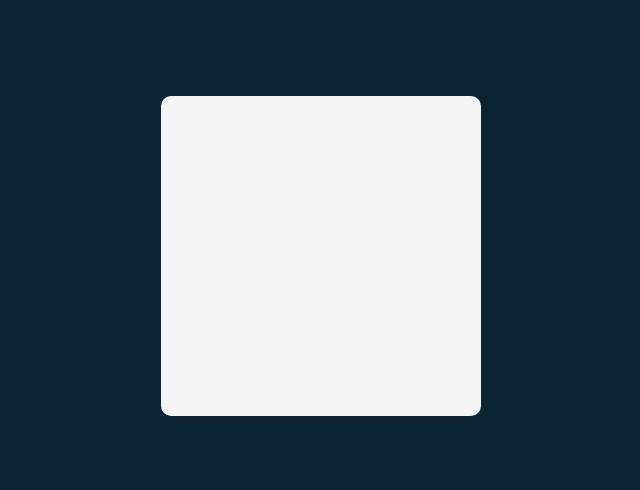
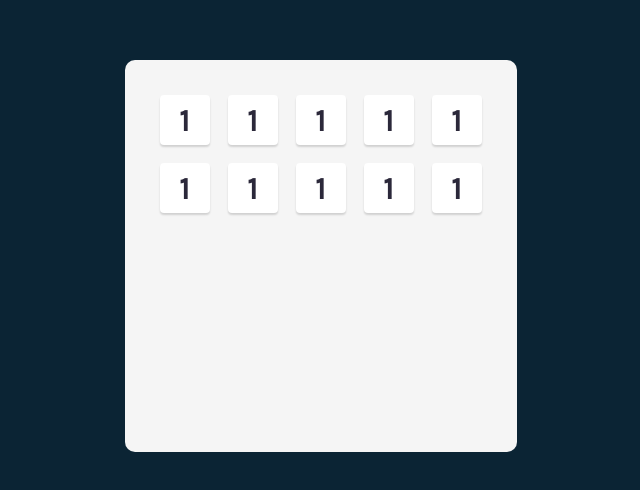
Before and after one commit to nathansoussana/tenzies, a React (Vite) app: page / in a window 1280 px wide. Shown: the part 144-634 px from the top of the page, without its empty margins (319-959 px from the left). Built offline with nearby package versions, Linux system fonts and the light colour scheme.

Commit message:
Created die component and dice container

```diff
--- a/src/css/styles.css
+++ b/src/css/styles.css
@@ -1,9 +1,11 @@
 * {
   box-sizing: border-box;
+  font-family: "Karla", sans-serif;
 }
 
 body {
   margin: 0;
+  padding: 20px;
   background: #0B2434;
   display: flex;
   justify-content: center;
@@ -12,11 +14,31 @@ body {
 }
 
 main {
-  width: 320px;
+  max-width: 100%;
   aspect-ratio: 1;
   padding: 35px;
   border-radius: 10px;
   background: #F5F5F5;
 }
 
+.dice-container {
+  display: grid;
+  grid-template-columns: repeat(5, 1fr);
+  grid-gap: 18px;
+}
+
+.die {
+  display: flex;
+  justify-content: center;
+  align-items: center;
+  width: 50px;
+  aspect-ratio: 1;
+  border-radius: 4px;
+  box-shadow: 0 2px 2px 0 rgba(0, 0, 0, 0.15);
+  background: #FFFFFF;
+  font-size: 2em;
+  font-weight: 700;
+  color: #2B283A;
+}
+
 /*# sourceMappingURL=styles.css.map */
--- a/src/css/styles.sass
+++ b/src/css/styles.sass
@@ -9,12 +9,14 @@ $white: #FFFFFF
 $green: #59E391
 $gray: #F5F5F5
 
-// General styles
+// General
 *
   box-sizing: border-box
+  font-family: 'Karla', sans-serif
 
 body
   margin: 0
+  padding: 20px
   background: $dark-bgd
   display: flex
   justify-content: center
@@ -22,8 +24,27 @@ body
   height: 100vh
 
 main
-  width: 320px
+  max-width: 100%
   aspect-ratio: 1
   padding: 35px
   border-radius: 10px
   background: $gray
+
+// Die
+.dice-container
+  display: grid
+  grid-template-columns: repeat(5, 1fr)
+  grid-gap: 18px
+
+.die
+  display: flex
+  justify-content: center
+  align-items: center
+  width: 50px
+  aspect-ratio: 1
+  border-radius: 4px
+  box-shadow: 0 2px 2px 0 rgba(0, 0, 0, 0.15)
+  background: $white
+  font-size: 2em
+  font-weight: 700
+  color: $dark-txt
--- a/src/jsx/App.jsx
+++ b/src/jsx/App.jsx
@@ -1,7 +1,20 @@
+import Die from './components/Die'
+
 function App() {
   return (
     <main>
-
+      <div className="dice-container">
+        <Die value="1" />
+        <Die value="1" />
+        <Die value="1" />
+        <Die value="1" />
+        <Die value="1" />
+        <Die value="1" />
+        <Die value="1" />
+        <Die value="1" />
+        <Die value="1" />
+        <Die value="1" />
+      </div>
     </main>
   )
 }
--- /dev/null
+++ b/src/jsx/components/Die.jsx
@@ -0,0 +1,5 @@
+export default function Die({ value }) {
+  return (
+    <div className="die">{value}</div>
+  )
+}
```
Also changed, not shown: 1 other file (tests, documents, lock files or other folders).
